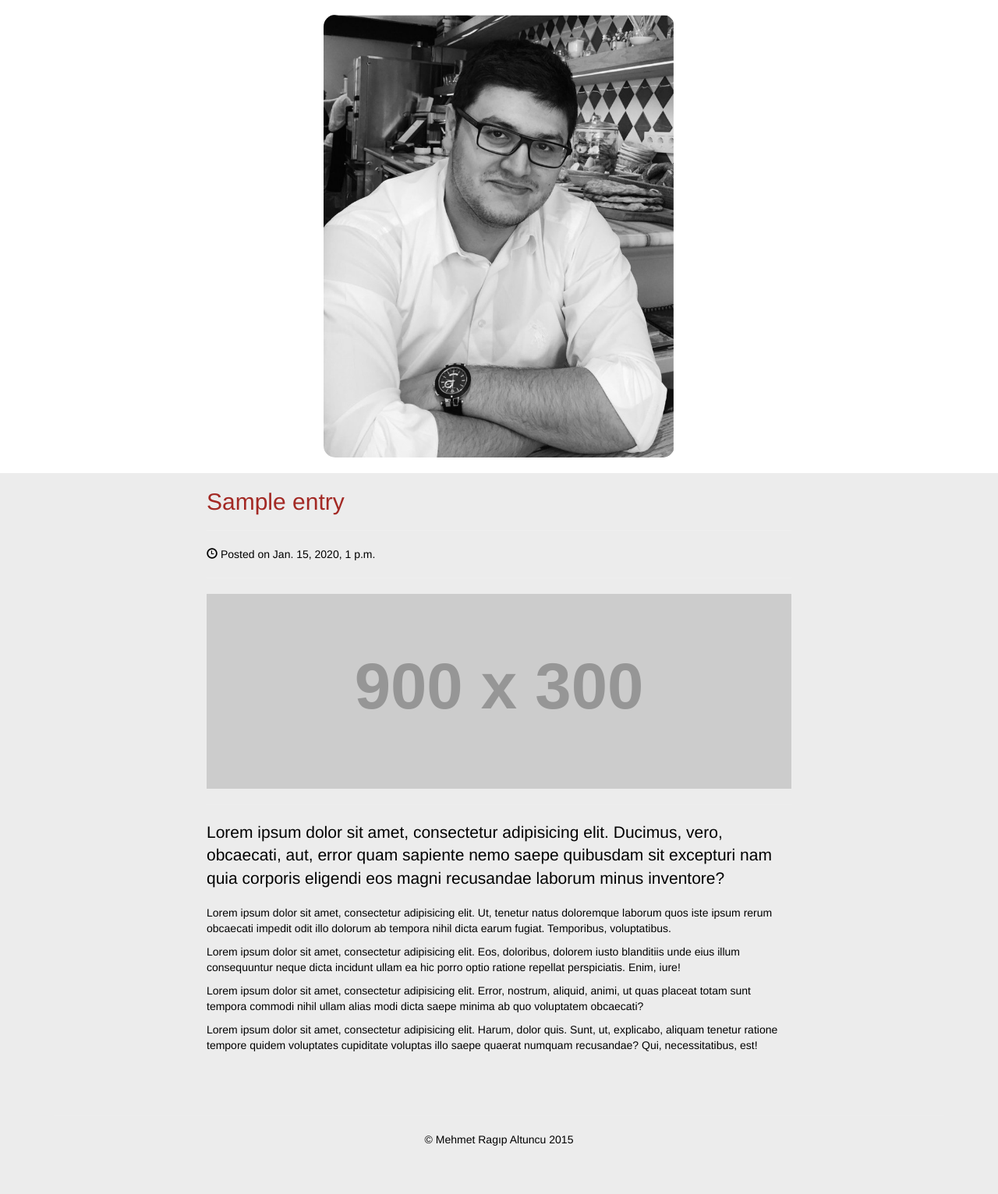
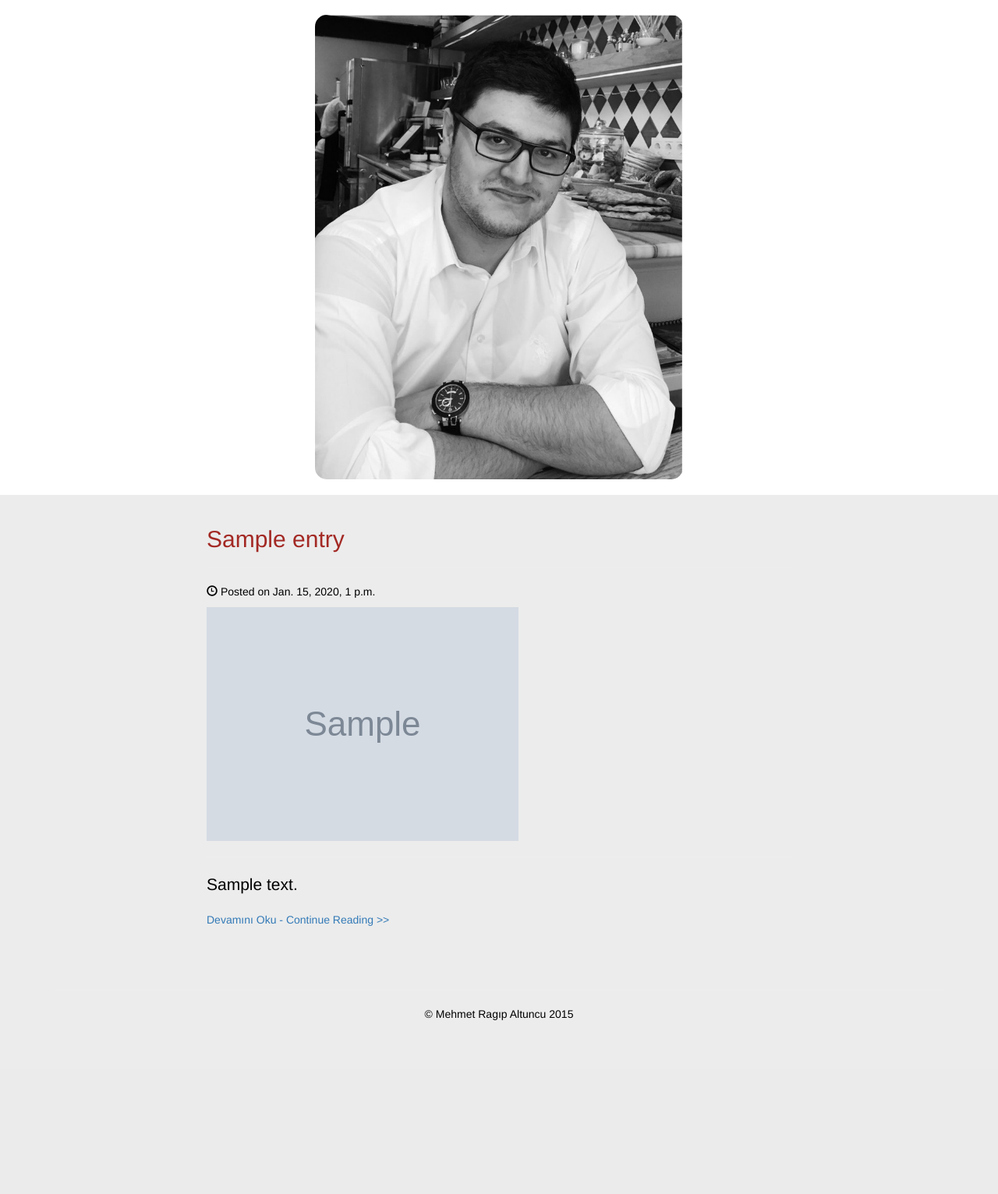
Before and after one commit to mragipaltuncu/personalsite, a Django app: page / in a window 1280 px wide. Shown: the part 51-1583 px from the top of the page at 78% size. After the commit the page ends 1360 px from the top, so only its background shows below. Run offline with Django 3.2, Linux system fonts and the light colour scheme; tables that the repository leaves empty hold one stand-in row (values such as "Sample post"); grey boxes marked "Sample" are stand-in pictures; grey boxes labelled with a size stand in for pictures from a placeholder-image service; some libraries are stand-ins or nearby versions.

Commit message:
added summary to Entry model

```diff
--- a/blog/models.py
+++ b/blog/models.py
@@ -11,10 +11,12 @@ class EntryQuerySet(models.QuerySet):
 class Entry(models.Model):
     title = models.CharField(max_length=255)
     body = MarkdownField()
+    summary = MarkdownField(null=True,blank=True)
     created = models.DateTimeField(auto_now_add=True)
     modified = models.DateTimeField(auto_now=True)
     publish = models.BooleanField(default=True)
     slug = models.SlugField(unique=True)
+    image_url = models.URLField(null=True,blank=True,default=None)
 
     objects = EntryQuerySet.as_manager()
     def __str__(self):
--- a/blog/static/css/main.css
+++ b/blog/static/css/main.css
@@ -52,7 +52,7 @@ img.img-responsive.jumbo {
 
     border-radius: 15px;
     height:auto;
-    max-width: 60%;
+    max-width: 63%;
     margin-left:auto;
     margin-right: auto
 
--- a/blog/templates/index.html
+++ b/blog/templates/index.html
@@ -25,7 +25,7 @@
 
 
                     <!-- Blog Post -->
-
+                    <br>
                     <!-- Title -->
                     <h2 class="orange">{{ entry.title }}</h2>
 
@@ -34,19 +34,19 @@
                     <!-- Date/Time -->
                     <p><span class="glyphicon glyphicon-time"></span> Posted on {{ entry.created}}</p>
 
-                    <hr>
+                    <!-- Preview Image -->
+                    {% if entry.image_url %}
 
-                    <!-- Preview Image -->
-                    <img class="img-responsive" src="http://placehold.it/900x300" alt="">
+
+                    <img style="max-width:900px; max-height: 300px" class="img-responsive" src=" {{ entry.image_url }}" alt="">
+
+                    {% endif %}
 
                     <hr>
 
                     <!-- Post Content -->
-                    <p class="lead">Lorem ipsum dolor sit amet, consectetur adipisicing elit. Ducimus, vero, obcaecati, aut, error quam sapiente nemo saepe quibusdam sit excepturi nam quia corporis eligendi eos magni recusandae laborum minus inventore?</p>
-                    <p>Lorem ipsum dolor sit amet, consectetur adipisicing elit. Ut, tenetur natus doloremque laborum quos iste ipsum rerum obcaecati impedit odit illo dolorum ab tempora nihil dicta earum fugiat. Temporibus, voluptatibus.</p>
-                    <p>Lorem ipsum dolor sit amet, consectetur adipisicing elit. Eos, doloribus, dolorem iusto blanditiis unde eius illum consequuntur neque dicta incidunt ullam ea hic porro optio ratione repellat perspiciatis. Enim, iure!</p>
-                    <p>Lorem ipsum dolor sit amet, consectetur adipisicing elit. Error, nostrum, aliquid, animi, ut quas placeat totam sunt tempora commodi nihil ullam alias modi dicta saepe minima ab quo voluptatem obcaecati?</p>
-                    <p>Lorem ipsum dolor sit amet, consectetur adipisicing elit. Harum, dolor quis. Sunt, ut, explicabo, aliquam tenetur ratione tempore quidem voluptates cupiditate voluptas illo saepe quaerat numquam recusandae? Qui, necessitatibus, est!</p>
+                    <p class="lead">{{ entry.summary }}</p>
+                    <p><a href="">Devamını Oku - Continue Reading >> </a></p>
 
             </div>
         </div>
```
Also changed, not shown: blog/migrations/0002_entry_image_url.py (added), blog/migrations/0003_entry_summary.py (added), blog/migrations/0004_auto_20150718_0135.py (added), blog/migrations/0005_auto_20150718_0139.py (added), blog/migrations/0006_auto_20150718_0141.py (added).
